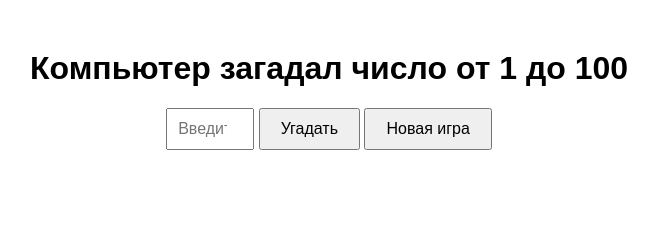
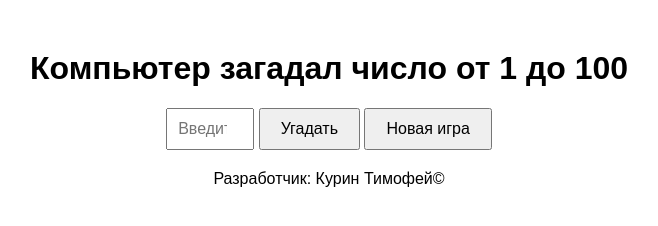
Before and after one commit to Timofey760/game, a plain HTML site: page index.html in a window 1280 px wide. Shown: the whole page, without its empty margins (311-969 px from the left). Drawn offline with Linux system fonts and the light colour scheme.

Commit message:
Best game2

```diff
--- a/index.html
+++ b/index.html
@@ -34,6 +34,7 @@
 
 <div id="output"></div>
 <div id="attempts"></div>
+<div>Разработчик: Курин Тимофей&copy;</div>
 
 <script>
 // Загадываем число от 1 до 100
```
